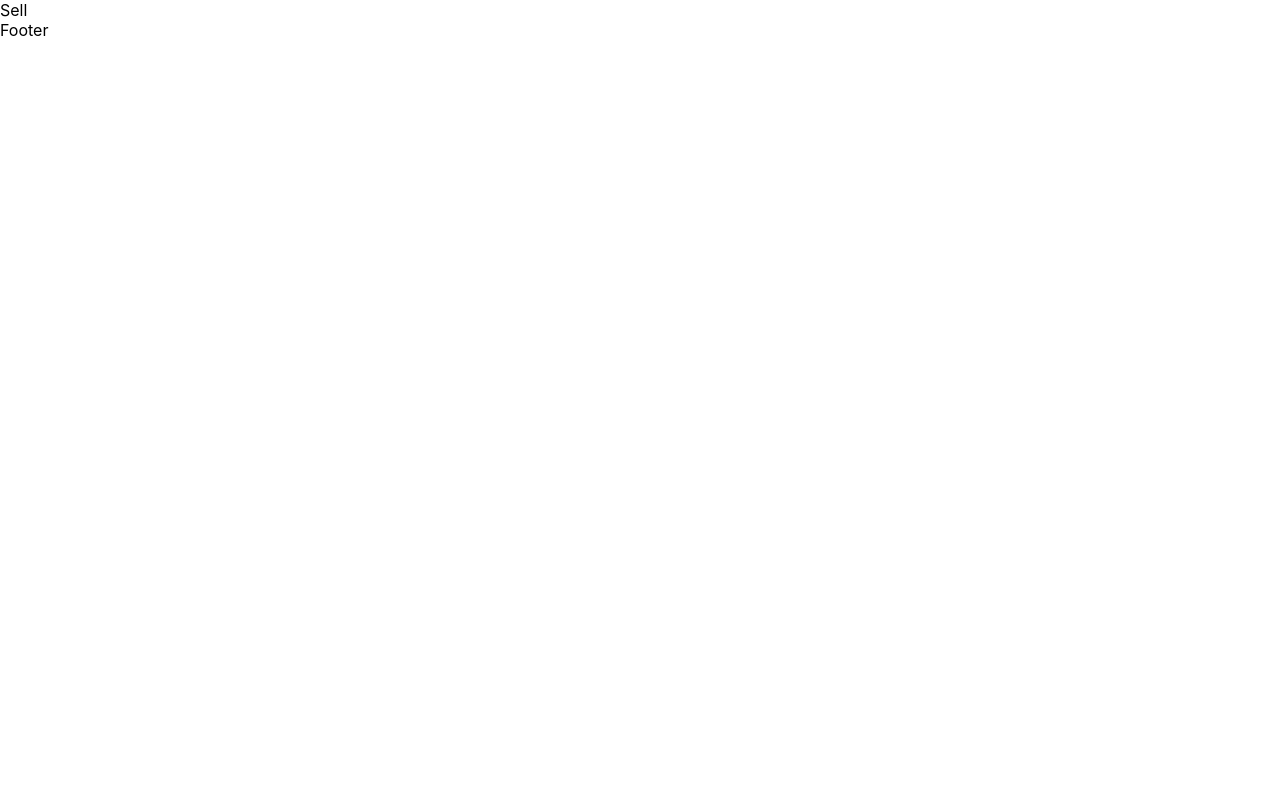
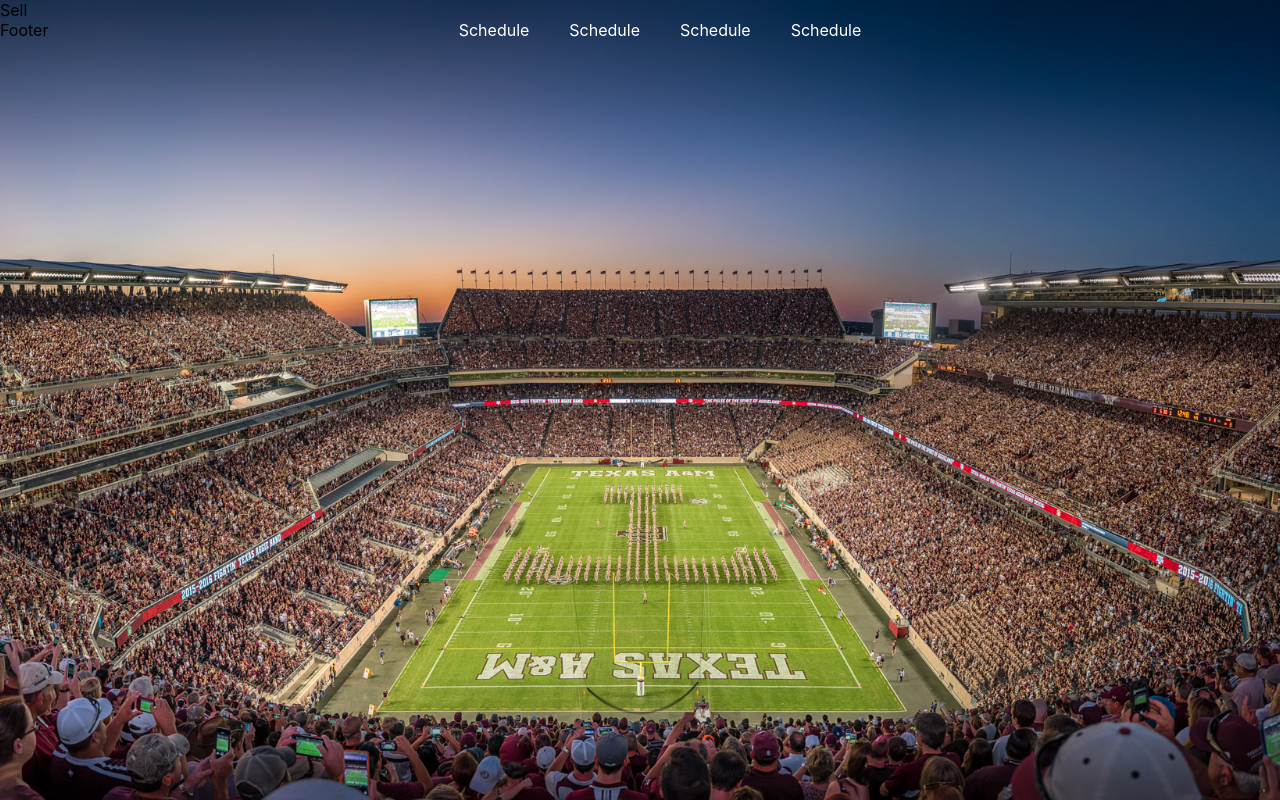
Before and after one commit to andrewlin27/Sports-Pass, a React (Create React App) app in the folder frontend/: page /sell in a window 1280 px wide. Shown: the top 800 px of the page. Built offline with nearby package versions, Linux system fonts and the light colour scheme.

Commit message:
background consistent

```diff
--- a/frontend/src/App.css
+++ b/frontend/src/App.css
@@ -1,21 +1,33 @@
+.App{
+    background-image: url('../public/images/KyleField.jpeg');
+    background-size: cover;
+    background-repeat: no-repeat;
+    background-position: center;
+    height: 100vh;
+}
+
 .fade-enter {
   opacity: 0;
   transform: scale(0.9);
 }
+
 .fade-enter-active {
   opacity: 1;
   transform: scale(1);
-  transition: opacity 300ms, transform 300ms;
+  transition: opacity 300ms ease, transform 300ms ease;
 }
+
 .fade-exit {
   opacity: 1;
   transform: scale(1);
 }
+
 .fade-exit-active {
   opacity: 0;
   transform: scale(0.9);
-  transition: opacity 300ms, transform 300ms;
+  transition: opacity 300ms ease, transform 300ms ease;
 }
+
 
 /* Zoom transition animations */
 /* Zoom-in transition animations */
--- a/frontend/src/components/css/Home.css
+++ b/frontend/src/components/css/Home.css
@@ -5,11 +5,7 @@
     flex-direction: column;
     justify-content: flex-start;
     align-items: center;
-    background-image: url('../../../public/images/KyleField.jpeg');
-    background-size: cover;
-    background-repeat: no-repeat;
-    background-position: center;
-    height: 100vh;
+
   }
 
   .Home-logo {
```
